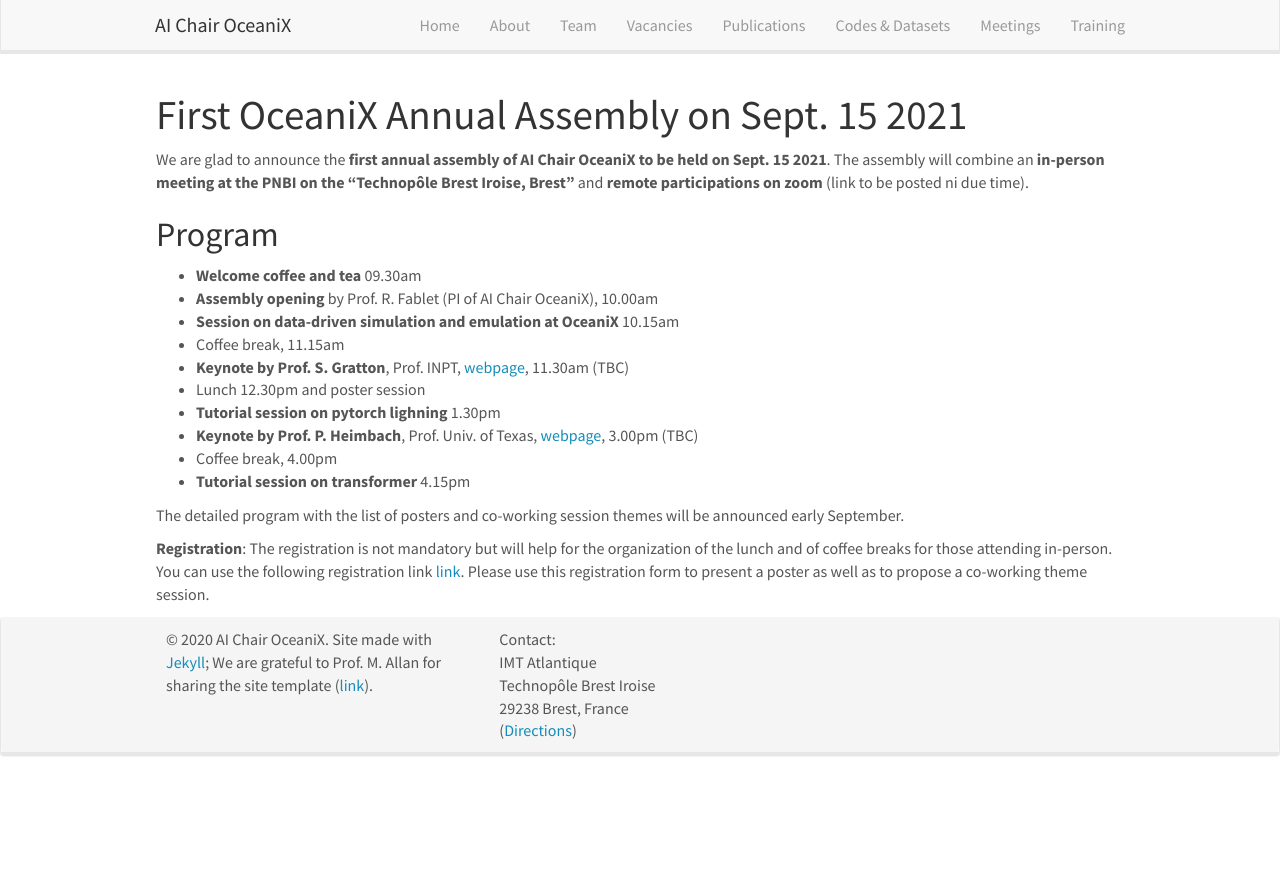
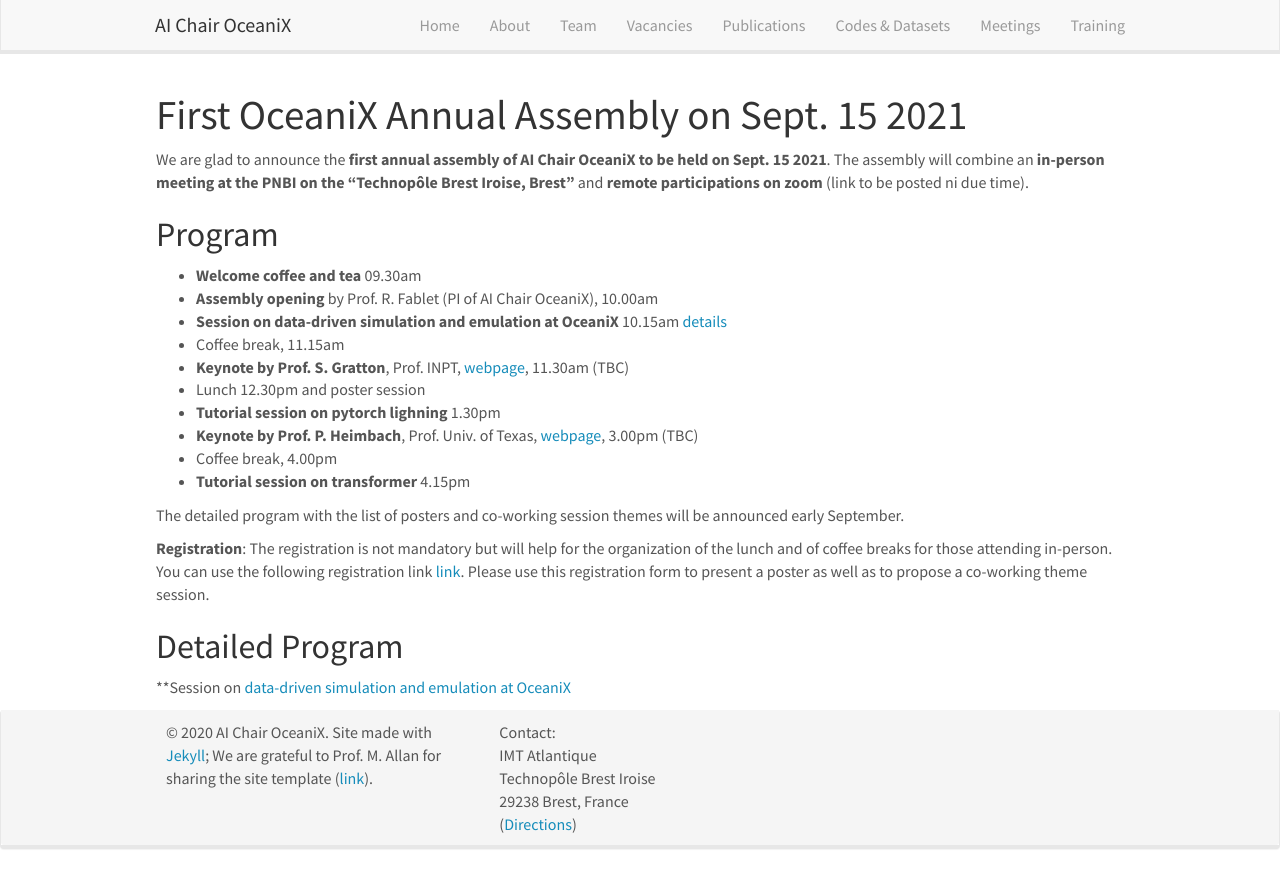
Before and after one commit to CIA-Oceanix/CIA-Oceanix.github.io, a Jekyll site: the page built from _pages/assembly.md, in a window 1280 px wide. Shown: the top 888 px of the page. Built offline with Jekyll 4.4.1, drawn with Linux system fonts in a browser that asks for light colours; nearby versions of some CDN libraries.

Commit message:
Update assembly.md

```diff
--- a/_pages/assembly.md
+++ b/_pages/assembly.md
@@ -14,7 +14,7 @@ The assembly will combine an **in-person meeting at the PNBI on the "Technopôle
 ## Program
 - **Welcome coffee and tea** 09.30am
 - **Assembly opening** by Prof. R. Fablet (PI of AI Chair OceaniX), 10.00am
-- **Session on data-driven simulation and emulation at OceaniX** 10.15am
+- **Session on data-driven simulation and emulation at OceaniX** 10.15am [details](#data-driven-simulation-and-emulation-at-OceaniX)
 - Coffee break, 11.15am
 - **Keynote by Prof. S. Gratton**, Prof. INPT, [webpage](http://gratton.perso.enseeiht.fr/), 11.30am (TBC)
 - Lunch 12.30pm and poster session
@@ -28,3 +28,8 @@ The detailed program with the list of posters and co-working session themes will
 **Registration**: The registration is not mandatory but will help for the organization of the lunch and of  coffee breaks for those attending in-person.
 You can use the following registration link [link](https://forms.gle/FfoSbN4KAejGfVY66).
 Please use this registration form to present a poster as well as to propose a co-working theme session.
+
+
+## Detailed Program
+
+**Session on [data-driven simulation and emulation at OceaniX](#data-driven-simulation-and-emulation-at-OceaniX)
```
